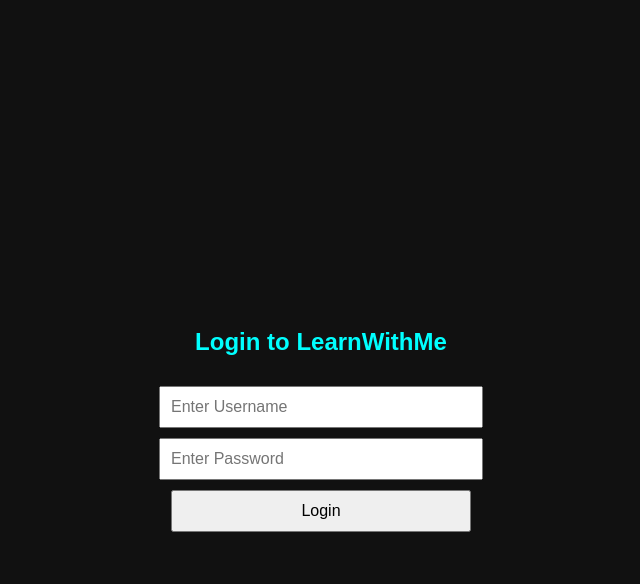
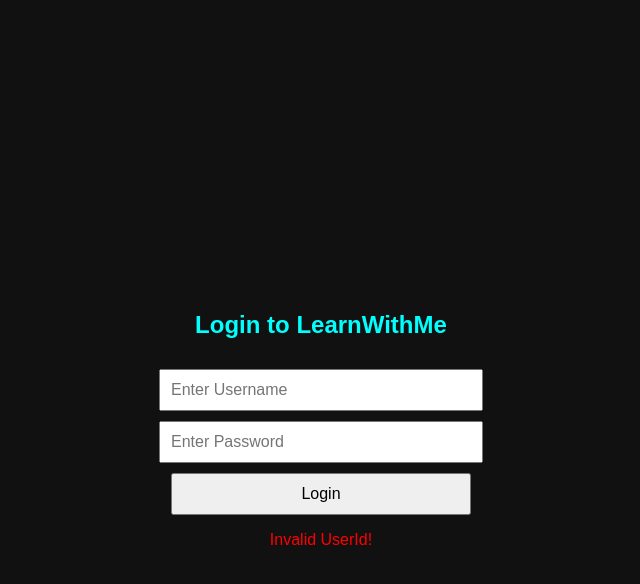
Before and after one commit to prasanth008x/technical, a plain HTML site: page index.html in a window 1280 px wide. Both pictures are taken after a click on the button "Login". Shown: the whole page, without its empty margins (319-959 px from the left). Drawn offline with Linux system fonts and the light colour scheme.

Commit message:
Update index.html

```diff
--- a/index.html
+++ b/index.html
@@ -126,7 +126,7 @@
   let currentUser = "";
 
   function login() {
-    const uname = document.getElementById('userId').value;
+    const uname = document.getElementById('username').value;
     const pass = document.getElementById('password').value;
     const msg = document.getElementById('loginMsg');
 
```
